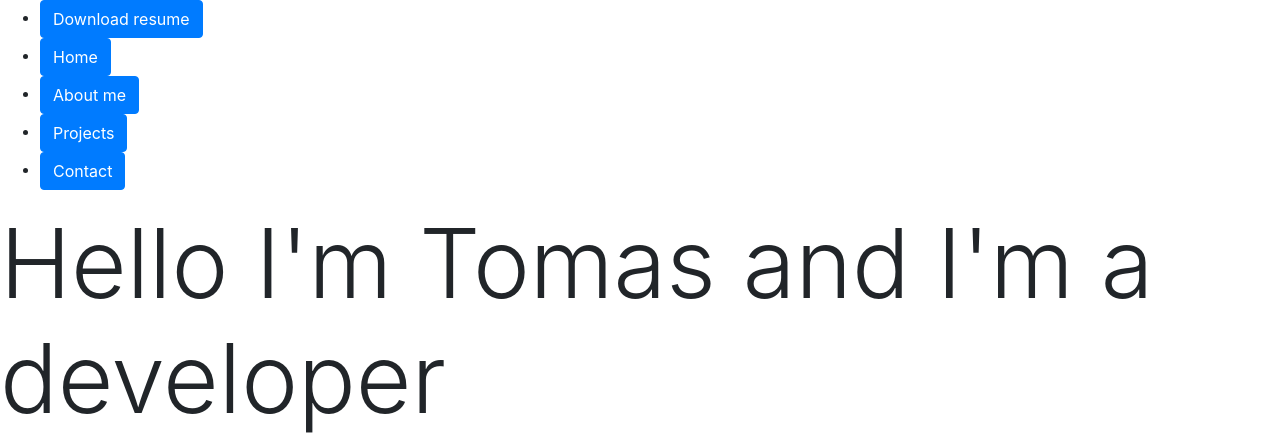
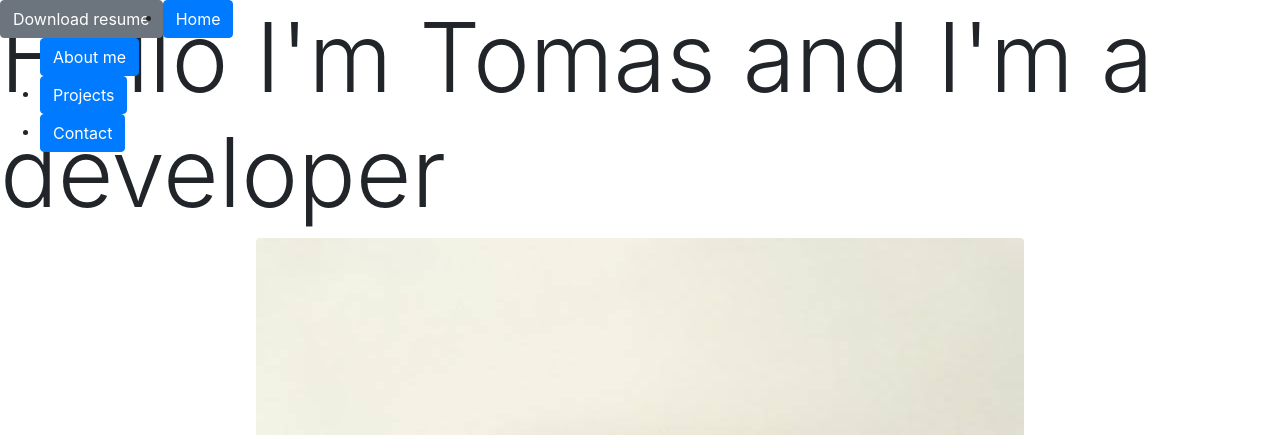
Before and after one commit to IglesiasT/portfolio, a Flask app: page / in a window 1280 px wide. Shown: the top 435 px of the page. Run offline with Flask 2, Linux system fonts and the light colour scheme; some libraries are stand-ins or nearby versions.

Commit message:
navbar changes

```diff
--- a/templates/index.html
+++ b/templates/index.html
@@ -19,10 +19,10 @@
 <body>
   <!-- Barra de navegacion con botones principales -->
   <header>
-    <nav>
-      <div class="buttons">
+    <nav class="fixed-top">
+      <div class="nav-buttons clearfix">
+        <a class="btn btn-secondary navbar-btn float-left" href="{{ url_for('download') }}">Download resume</a>
         <ul>
-          <li><a class="btn btn-primary" href="{{ url_for('download') }}">Download resume</a></li>
           <li><a class="btn btn-primary" href="{{ url_for('index') }}">Home</a></li>
           <li><a class="btn btn-primary" href="{{ url_for('about_me') }}">About me</a></li>
           <li><a class="btn btn-primary" href="{{ url_for('projects') }}">Projects</a></li>
```
